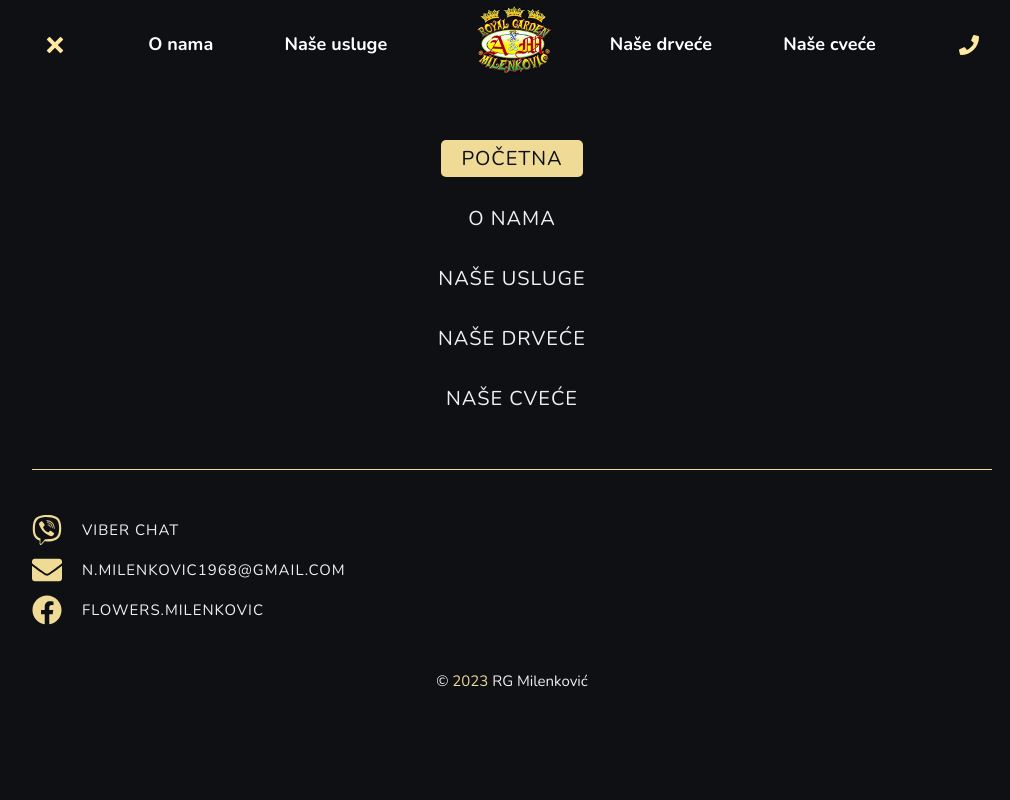
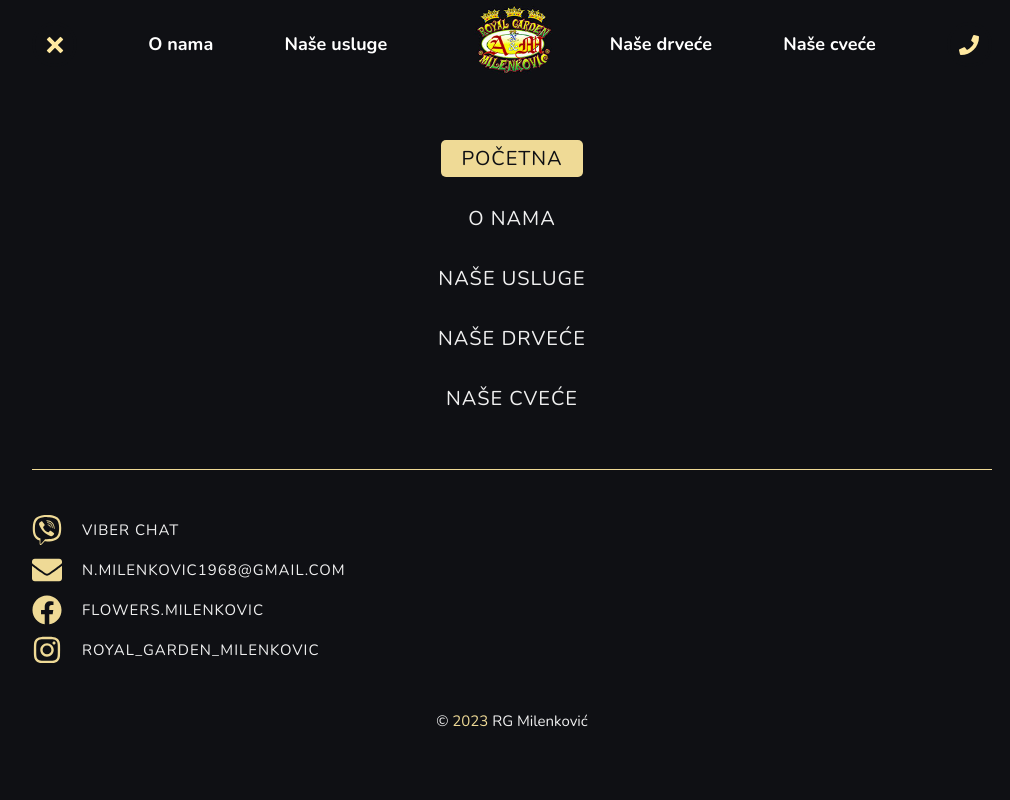
Before and after one commit to MarjanZivkovic/royal-garden, a React (Create React App) app: page / in a window 1280 px wide. Both pictures are taken after a click on the button "Meni". Shown: the top 800 px of the page, without its empty margins (128-1138 px from the left). Built offline with nearby package versions, Linux system fonts and the light colour scheme; the HTML template or start-up script is replaced by a standard one.

Commit message:
instagram link

```diff
--- a/src/components/ContactUs.jsx
+++ b/src/components/ContactUs.jsx
@@ -26,7 +26,7 @@ function ContactUs() {
                         <FaFacebook /> <a href="https://www.facebook.com/FLOWERS.MILENKOVIC/" target="_blank" rel="noopener noreferrer"> Facebook </a>
                     </div>
                     <div className="d-flex">
-                        <FaInstagram /> <a href="https://instagram.com/royalgardenmilenkovic?igshid=OGQ5ZDc2ODk2ZA%3D%3D&utm_source=qr" target="_blank" rel="noopener noreferrer"> Instagram </a>
+                        <FaInstagram /> <a href="https://instagram.com/royal_garden_milenkovic?igshid=OGQ5ZDc2ODk2ZA%3D%3D&utm_source=qr" target="_blank" rel="noopener noreferrer"> Instagram </a>
                     </div>
                 </div>
             </div>
--- a/src/components/Header.jsx
+++ b/src/components/Header.jsx
@@ -1,7 +1,7 @@
 import React, { useState } from "react";
 import { NavLink, Link } from "react-router-dom";
 import darkLogo from "../img/logo-dark1.jpg";
-import { FaPhone, FaEnvelope, FaFacebook, FaViber } from "react-icons/fa";
+import { FaPhone, FaEnvelope, FaFacebook, FaViber, FaInstagram } from "react-icons/fa";
 
 import arrowDown from '../img/arrowDown.svg';
 import times from '../img/times.svg';
@@ -70,6 +70,7 @@ function Header() {
             <li><a href="viber://chat/?number=%2B38169796362"><FaViber />Viber Chat</a></li>
            <li><a href="mailto:n.milenkovic1968@gmail.com"><FaEnvelope /> n.milenkovic1968@gmail.com</a></li>
            <li><a href="https://www.facebook.com/FLOWERS.MILENKOVIC/" target="_blank" rel="noopener noreferrer"><FaFacebook /> FLOWERS.MILENKOVIC</a></li>
+           <li><a href="https://instagram.com/royal_garden_milenkovic?igshid=OGQ5ZDc2ODk2ZA%3D%3D&utm_source=qr" target="_blank" rel="noopener noreferrer"><FaInstagram /> royal_garden_milenkovic</a></li>
         </ul>}
         {opened && <div className="nav-copy text-center">&copy; <span className="yellow">{year}</span> RG Milenković</div>}
       </div>
```
